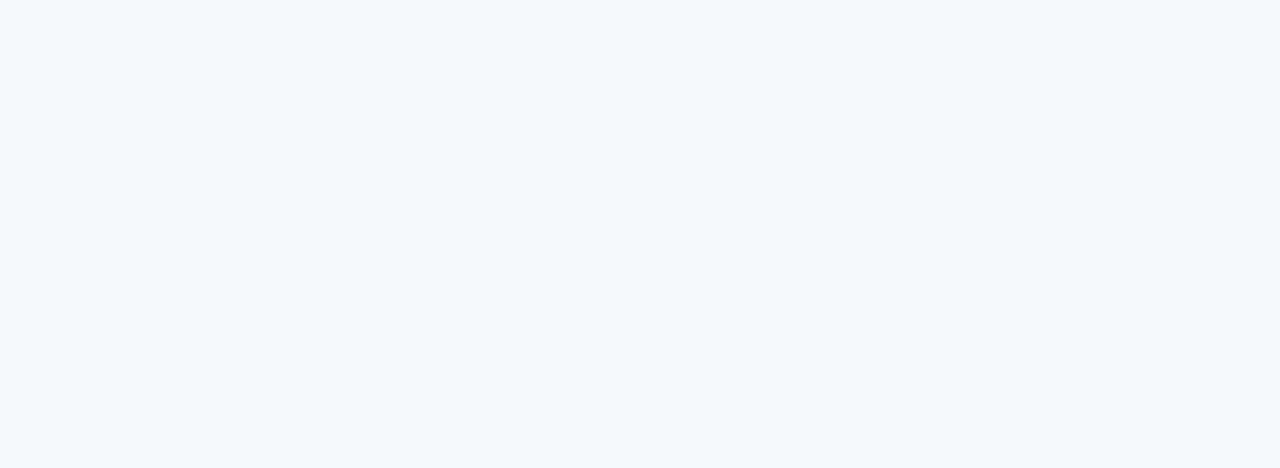
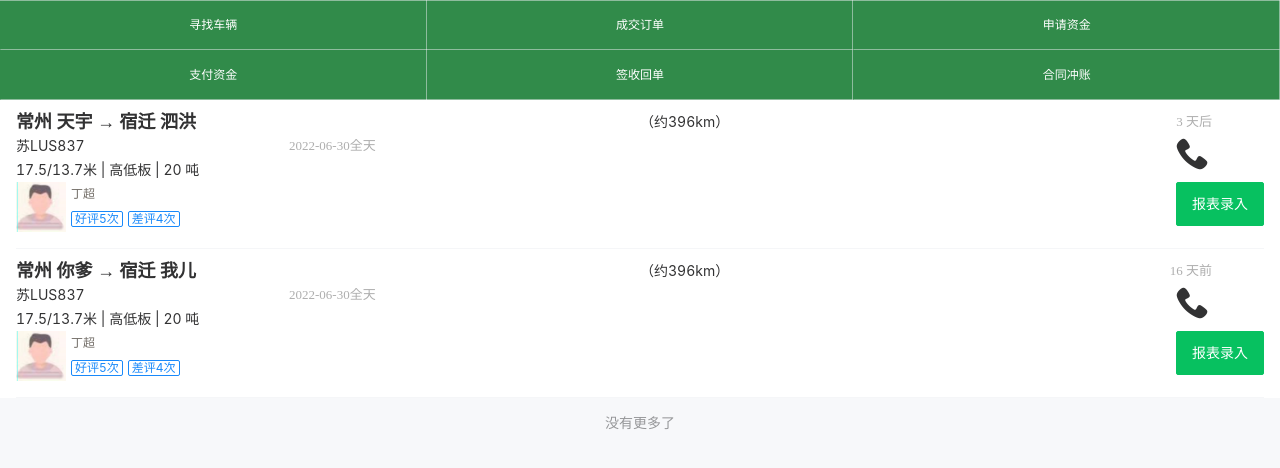
Before and after one commit to luoboQAQ/truck-management-front, a Vue app: page /owner/soldorders in a window 1280 px wide. Shown: the top 468 px of the page. Built offline with nearby package versions, Linux system fonts and the light colour scheme.

Commit message:
feature(layout): 初步完成成交订单界面绘制

```diff
--- /dev/null
+++ b/src/components/OrderCell.vue
@@ -0,0 +1,99 @@
+<template>
+  <van-cell>
+    <van-row>
+      <van-col span="12" class="strong">{{ data.aStart }} → {{ data.aEnd }}</van-col>
+      <van-col span="6">（约{{ data.aDistance }}km）</van-col>
+      <van-col span="5" style="text-align:right;" class="time">{{ data.aCreatdate | momentNow }}</van-col>
+    </van-row>
+    <van-row>
+      <van-col span="18">
+        <van-row>
+          <van-col span="7">{{ data.cLicense }}</van-col>
+          <van-col class="time">{{ data.aTransdate | moment('YYYY-MM-DD') }}全天</van-col>
+        </van-row>
+        <van-row>
+          <van-col>{{ data.cParameter }} | {{ data.cMax }} 吨</van-col>
+        </van-row>
+      </van-col>
+      <van-col span="5" style="text-align:right">
+        <van-icon name="phone" size="40" />
+      </van-col>
+    </van-row>
+    <van-row>
+      <van-col span="18">
+        <van-row>
+          <van-col>
+            <van-image
+              width="50"
+              height="50"
+              :src="require('../assets/person.png')"
+            />
+          </van-col>
+          <van-col style="margin-left: 5px;color: #736E68;font-size: 12px;">
+            丁超
+          </van-col>
+          <br />
+          <van-col style="margin-left: 5px;">
+            <van-tag plain type="primary">好评{{ data.cGoodNum }}次</van-tag>
+          </van-col>
+          <van-col style="margin-left: 5px;">
+            <van-tag plain type="primary">差评{{ data.cBadNum }}次</van-tag>
+          </van-col>
+        </van-row>
+      </van-col>
+      <van-col span="6" style="text-align:right;">
+        <van-button type="primary">报表录入</van-button>
+      </van-col>
+    </van-row>
+  </van-cell>
+</template>
+
+<script>
+import moment from 'moment'
+
+moment.locale('zh-cn')
+
+export default {
+  name: 'OrderCell',
+  props: {
+    data: {
+      type: Object,
+      required: true,
+      default: function () {
+        return {
+          aStart: '常州 天宇',
+          aEnd: '宿迁 泗洪',
+          aDistance: 396,
+          aTransdate: '2022-06-30T11:45:19+08:00',
+          aCreatdate: '2022-06-29T11:45:19+08:00',
+          cLicense: '苏LUS837',
+          cParameter: '17.5/13.7米 | 高低板',
+          cGoodNum: 5,
+          cBadNum: 4,
+          cMax: 20
+        }
+      }
+    }
+  },
+  data () {
+    return {}
+  }
+}
+</script>
+
+<style scoped>
+.time {
+  font-family: '微软雅黑', serif;
+  font-weight: 400;
+  font-style: normal;
+  font-size: 13px;
+  color: #AEAEAE;
+}
+
+.strong {
+  font-family: '微软雅黑', serif;
+  font-weight: bold;
+  font-style: normal;
+  font-size: 18px;
+}
+</style>
--- a/src/layouts/OwnerLayout.vue
+++ b/src/layouts/OwnerLayout.vue
@@ -1,11 +1,9 @@
 <template>
   <div>
-  <van-grid :column-num="3">
-    <van-grid-item text="寻找车辆" />
-    <van-grid-item text="成交订单" />
+    <van-grid :column-num="3" :clickable="true">
+      <van-grid-item text="寻找车辆" to="findcar" />
+      <van-grid-item text="成交订单" to="soldorders" />
       <van-grid-item text="申请资金" />
-  </van-grid>
-  <van-grid :column-num="3">
       <van-grid-item text="支付资金" />
       <van-grid-item text="签收回单" />
       <van-grid-item text="合同冲账" />
@@ -20,6 +18,17 @@ export default {
 }
 </script>
 
-<style scoped>
+<style scoped lang="less">
+/deep/ .van-grid-item__content {
+  background-color: rgb(49, 139, 74);
+}
+
+/deep/ .van-grid-item__text {
+  color: white;
+}
+
+/deep/ .van-grid-item__content--clickable:active{
+  background-color: green;
+}
 
 </style>
--- a/src/router/index.js
+++ b/src/router/index.js
@@ -16,6 +16,11 @@ const routes = [
         path: '/owner/findcar',
         name: 'findcar',
         component: () => import('@/views/owner/FindCarView')
+      },
+      {
+        path: '/owner/soldorders',
+        name: 'soldorders',
+        component: () => import('@/views/owner/SoldOrdersView')
       }
     ]
   }, {
--- /dev/null
+++ b/src/views/owner/SoldOrdersView.vue
@@ -0,0 +1,76 @@
+<template>
+  <div>
+    <van-list
+      v-model="loading"
+      :finished="finished"
+      finished-text="没有更多了"
+      @load="onLoad"
+    >
+      <OrderCell v-for="(item,index) in list" :key="index" :data="item" />
+    </van-list>
+  </div>
+</template>
+
+<script>
+import OrderCell from '@/components/OrderCell'
+
+export default {
+  name: 'SoldOrdersView',
+  components: { OrderCell },
+  data () {
+    return {
+      list: [
+        {
+          aStart: '常州 天宇',
+          aEnd: '宿迁 泗洪',
+          aDistance: 396,
+          aTransdate: '2022-06-30T11:45:19+08:00',
+          aCreatdate: '2022-06-29T11:45:19+08:00',
+          cLicense: '苏LUS837',
+          cParameter: '17.5/13.7米 | 高低板',
+          cGoodNum: 5,
+          cBadNum: 4,
+          cMax: 20
+        },
+        {
+          aStart: '常州 你爹',
+          aEnd: '宿迁 我儿',
+          aDistance: 396,
+          aTransdate: '2022-06-30T11:45:19+08:00',
+          aCreatdate: '2022-06-10T11:45:19+08:00',
+          cLicense: '苏LUS837',
+          cParameter: '17.5/13.7米 | 高低板',
+          cGoodNum: 5,
+          cBadNum: 4,
+          cMax: 20
+        }
+      ],
+      loading: false,
+      finished: true
+    }
+  },
+  methods: {
+    onLoad () {
+      // 异步更新数据
+      // setTimeout 仅做示例，真实场景中一般为 ajax 请求
+      setTimeout(() => {
+        for (let i = 0; i < 10; i++) {
+          this.list.push(this.list.length + 1)
+        }
+
+        // 加载状态结束
+        this.loading = false
+
+        // 数据全部加载完成
+        if (this.list.length >= 40) {
+          this.finished = true
+        }
+      }, 1000)
+    }
+  }
+}
+</script>
+
+<style scoped>
+
+</style>
```
Also changed, not shown: src/assets/person.png (added). Lines whose indentation alone changed are shown as unchanged.
